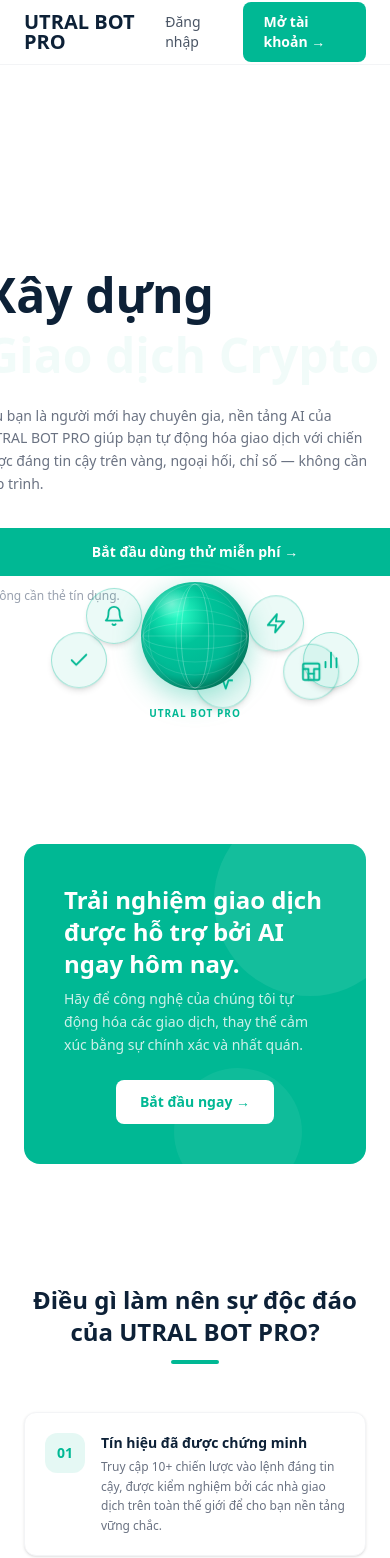
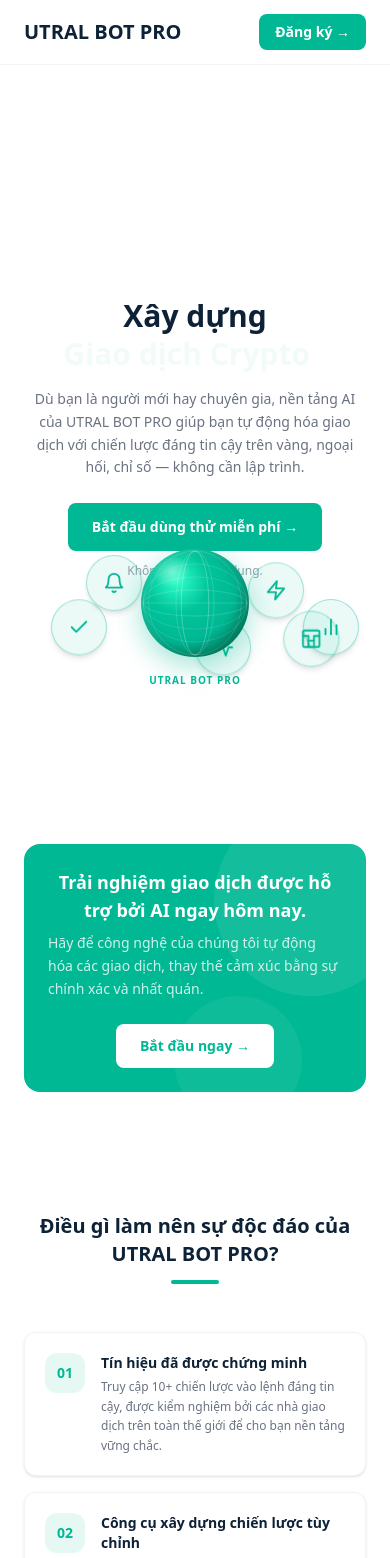
Before and after one commit to trongkhoile/web_quan_ly, a Next.js app: page / in a window 390 px wide. Shown: the top 1558 px of the page. Built offline with nearby package versions, Linux system fonts and the light colour scheme.

Commit message:
Responsive mobile: smaller text, reduced padding, 2-col grids on sm, smaller network

```diff
--- a/app/page.tsx
+++ b/app/page.tsx
@@ -118,9 +118,10 @@
           </Link>
           <div className="hidden md:flex items-center gap-7"></div>
           <div className="flex items-center gap-3">
-            <Link href="/login" className="text-sm font-medium text-gray-600 hover:text-[#00b894] transition px-3 py-2">Đăng nhập</Link>
-            <Link href="/login" className="text-sm font-bold text-white px-5 py-2.5 rounded-lg hover:opacity-90 transition" style={{ background: T }}>
-              Mở tài khoản →
+            <Link href="/login" className="hidden sm:block text-sm font-medium text-gray-600 hover:text-[#00b894] transition px-3 py-2">Đăng nhập</Link>
+            <Link href="/login" className="text-sm font-bold text-white px-4 py-2 sm:px-5 sm:py-2.5 rounded-lg hover:opacity-90 transition" style={{ background: T }}>
+              <span className="hidden sm:inline">Mở tài khoản →</span>
+              <span className="sm:hidden">Đăng ký →</span>
             </Link>
           </div>
         </div>
@@ -128,29 +129,29 @@
 
       {/* ── HERO ── */}
       <section className="pt-16 min-h-screen flex items-center relative">
-        <div className="mx-auto max-w-6xl px-6 py-24 flex flex-col md:flex-row items-center gap-10 w-full">
+        <div className="mx-auto max-w-6xl px-6 py-10 md:py-24 flex flex-col md:flex-row items-center gap-8 md:gap-10 w-full">
           {/* Left */}
-          <div className="flex-1 max-w-lg">
-            <h1 className="text-5xl font-black leading-tight mb-5 text-[#0d2137]">
+          <div className="flex-1 max-w-lg text-center md:text-left">
+            <h1 className="text-3xl sm:text-4xl md:text-5xl font-black leading-tight mb-4 md:mb-5 text-[#0d2137]">
               Xây dựng<br />
               <span className="transition-opacity duration-300 whitespace-nowrap" style={{ color: T, opacity: show ? 1 : 0 }}>
                 Giao dịch {heroWords[wordIdx]}
               </span>
               <span className="anim-blink" style={{ color: T }}>|</span>
             </h1>
-            <p className="text-gray-500 text-sm leading-relaxed mb-8 max-w-sm">
+            <p className="text-gray-500 text-sm leading-relaxed mb-6 md:mb-8 max-w-sm mx-auto md:mx-0">
               Dù bạn là người mới hay chuyên gia, nền tảng AI của UTRAL BOT PRO giúp bạn tự động hóa giao dịch với chiến lược đáng tin cậy trên vàng, ngoại hối, chỉ số — không cần lập trình.
             </p>
-            <div className="flex flex-col sm:flex-row gap-3">
+            <div className="flex justify-center md:justify-start">
               <Link href="/login" className="inline-flex items-center justify-center gap-2 text-white font-bold px-6 py-3.5 rounded-lg text-sm hover:opacity-90 transition" style={{ background: T }}>
                 Bắt đầu dùng thử miễn phí →
               </Link>
             </div>
-            <p className="text-xs text-gray-400 mt-3">Không cần thẻ tín dụng.</p>
+            <p className="text-xs text-gray-400 mt-3 text-center md:text-left">Không cần thẻ tín dụng.</p>
           </div>
 
           {/* Right — floating network */}
-          <div className="flex-1 flex justify-center items-center relative h-[400px] w-full max-w-[420px]">
+          <div className="flex-1 flex justify-center items-center relative h-[260px] sm:h-[320px] md:h-[400px] w-full max-w-[420px]">
             {/* Dashed lines — dynamically updated by RAF loop */}
             <svg ref={netSvgRef} className="absolute inset-0 w-full h-full" viewBox="0 0 420 400" style={{ zIndex:1 }}>
               {[0,1,2,3,4,5].map(i => (
@@ -229,12 +230,12 @@
 
       {/* ── CTA BANNER ── */}
       <section className="px-6 pb-10">
-        <div className="mx-auto max-w-5xl rounded-2xl p-10 flex flex-col md:flex-row items-center justify-between gap-6 relative overflow-hidden"
+        <div className="mx-auto max-w-5xl rounded-2xl p-6 md:p-10 flex flex-col md:flex-row items-center justify-between gap-6 relative overflow-hidden"
           style={{ background: T }}>
           <div className="absolute -right-10 -top-10 w-48 h-48 rounded-full opacity-20" style={{ background: "rgba(255,255,255,0.4)" }} />
           <div className="absolute right-16 -bottom-8 w-32 h-32 rounded-full opacity-15" style={{ background: "rgba(255,255,255,0.4)" }} />
           <div className="relative z-10 max-w-lg">
-            <h2 className="text-white font-black text-2xl mb-2">Trải nghiệm giao dịch được hỗ trợ bởi AI ngay hôm nay.</h2>
+            <h2 className="text-white font-black text-lg md:text-2xl mb-2 text-center md:text-left">Trải nghiệm giao dịch được hỗ trợ bởi AI ngay hôm nay.</h2>
             <p className="text-white/80 text-sm leading-relaxed">Hãy để công nghệ của chúng tôi tự động hóa các giao dịch, thay thế cảm xúc bằng sự chính xác và nhất quán.</p>
           </div>
           <Link href="/login" className="relative z-10 shrink-0 bg-white font-bold text-sm px-6 py-3 rounded-lg hover:bg-gray-50 transition" style={{ color: T }}>
@@ -247,10 +248,10 @@
       <section className="py-20 px-6">
         <div ref={featuresRef.ref} className="mx-auto max-w-5xl">
           <div className={`text-center mb-12 ${featuresRef.visible ? "anim-fade-up" : "opacity-0"}`}>
-            <h2 className="text-2xl font-black text-[#0d2137]">Điều gì làm nên sự độc đáo của UTRAL BOT PRO?</h2>
+            <h2 className="text-xl md:text-2xl font-black text-[#0d2137]">Điều gì làm nên sự độc đáo của UTRAL BOT PRO?</h2>
             <div className="mx-auto mt-3 w-12 h-1 rounded-full" style={{ background: T }} />
           </div>
-          <div className="grid md:grid-cols-3 gap-5">
+          <div className="grid sm:grid-cols-2 md:grid-cols-3 gap-4 md:gap-5">
             {[
               { title:"Tín hiệu đã được chứng minh",  desc:"Truy cập 10+ chiến lược vào lệnh đáng tin cậy, được kiểm nghiệm bởi các nhà giao dịch trên toàn thế giới để cho bạn nền tảng vững chắc." },
               { title:"Công cụ xây dựng chiến lược tùy chỉnh", desc:"Thiết kế và khởi chạy bot giao dịch riêng với các chỉ báo và cài đặt tùy chỉnh, giúp bạn kiểm soát hoàn toàn phương pháp giao dịch." },
@@ -278,10 +279,10 @@
       {/* ── STEPS ── */}
       <section className="py-20 px-6" style={{ background: "rgba(0,184,148,0.04)" }}>
         <div ref={stepsRef.ref} className="mx-auto max-w-5xl">
-          <h2 className={`text-2xl font-black text-center text-[#0d2137] mb-14 ${stepsRef.visible ? "anim-fade-up" : "opacity-0"}`}>
+          <h2 className={`text-xl md:text-2xl font-black text-center text-[#0d2137] mb-10 md:mb-14 ${stepsRef.visible ? "anim-fade-up" : "opacity-0"}`}>
             Bắt đầu chỉ với 3 bước đơn giản
           </h2>
-          <div className="grid md:grid-cols-3 gap-8">
+          <div className="grid md:grid-cols-3 gap-6 md:gap-8">
             {[
               { n:"1", title:"Xây dựng Bot Giao Dịch của Bạn",   desc:"Chọn thị trường ưa thích, áp dụng các chiến lược đáng tin cậy, tùy chỉnh cài đặt bot của bạn, và cuối cùng tải xuống phiên bản MT5 đã biên dịch.", delay:"0s" },
               { n:"2", title:"Kết nối tài khoản giao dịch của bạn", desc:"Nhập bot đã biên dịch vào nền tảng MetaTrader, liên kết nó với tài khoản giao dịch của bạn và chuẩn bị cho giao dịch thực hoặc giao dịch thử nghiệm.", delay:"0.15s" },
@@ -309,12 +310,12 @@
       <section className="py-20 px-6">
         <div ref={testiRef.ref} className="mx-auto max-w-5xl">
           <div className={`flex flex-col md:flex-row justify-between items-start gap-6 mb-12 ${testiRef.visible ? "anim-fade-up" : "opacity-0"}`}>
-            <h2 className="text-3xl font-black text-[#0d2137] max-w-sm leading-tight">
+            <h2 className="text-xl md:text-3xl font-black text-[#0d2137] max-w-sm leading-tight">
               Hàng ngàn nhà giao dịch tin tưởng và sử dụng UTRAL BOT PRO để đạt được lợi nhuận.
               <Link href="/login" className="block text-sm font-normal mt-2 hover:underline" style={{ color: T }}>Xem tất cả →</Link>
             </h2>
           </div>
-          <div className="grid md:grid-cols-3 gap-5">
+          <div className="grid sm:grid-cols-2 md:grid-cols-3 gap-4 md:gap-5">
             {[
               { name:"Nguyễn Văn Tuấn", stars:5, title:"Bot giao dịch tốt nhất tôi từng dùng.", body:"\"Đây là bot giao dịch ngoại hối tốt nhất mà tôi từng sử dụng. Tôi đã kết nối hơn 3 tài khoản MT5 và đang thử nghiệm...\"", delay:"0s" },
               { name:"Trần Minh Khoa",  stars:5, title:"UTRAL BOT PRO thực sự hiệu quả!",      body:"\"Trước hết, bot thực sự rất hiệu quả! Bên cạnh đó, nếu có cập nhật hoặc cần trợ giúp, đội ngũ sẽ dành thời gian giải thích cho bạn...\"", delay:"0.1s" },
@@ -351,17 +352,17 @@
       {/* ── STATS ── */}
       <section className="py-20 px-6 bg-white">
         <div className="mx-auto max-w-5xl text-center">
-          <h2 className="text-2xl font-black text-[#0d2137] mb-3">Được tin dùng trên toàn thế giới từ năm 2021.</h2>
-          <p className="text-gray-500 text-sm mb-12">Hàng ngàn nhà giao dịch đã tự động hóa chiến lược của họ với UTRAL BOT PRO.</p>
-          <div className="grid grid-cols-3 gap-8">
+          <h2 className="text-xl md:text-2xl font-black text-[#0d2137] mb-3">Được tin dùng trên toàn thế giới từ năm 2021.</h2>
+          <p className="text-gray-500 text-sm mb-8 md:mb-12">Hàng ngàn nhà giao dịch đã tự động hóa chiến lược của họ với UTRAL BOT PRO.</p>
+          <div className="grid grid-cols-3 gap-4 md:gap-8">
             {[
-              { value:"+5.000", label:"Các thương nhân đã đăng ký" },
-              { value:"24/7",   label:"Hệ thống hoạt động liên tục" },
+              { value:"+5.000", label:"Thương nhân đã đăng ký" },
+              { value:"24/7",   label:"Hệ thống hoạt động" },
               { value:"<1s",    label:"Tốc độ đặt lệnh" },
             ].map((s) => (
               <div key={s.label}>
-                <div className="text-4xl font-black mb-2" style={{ color: T }}>{s.value}</div>
-                <div className="text-gray-500 text-sm">{s.label}</div>
+                <div className="text-2xl sm:text-3xl md:text-4xl font-black mb-1 md:mb-2" style={{ color: T }}>{s.value}</div>
+                <div className="text-gray-500 text-xs md:text-sm">{s.label}</div>
               </div>
             ))}
           </div>
@@ -371,7 +372,7 @@
       {/* ── FAQ ── */}
       <section className="py-20 px-6" style={{ background: "rgba(0,184,148,0.03)" }}>
         <div ref={faqRef.ref} className="mx-auto max-w-3xl">
-          <h2 className={`text-2xl font-black text-[#0d2137] text-center mb-12 ${faqRef.visible ? "anim-fade-up" : "opacity-0"}`}>
+          <h2 className={`text-xl md:text-2xl font-black text-[#0d2137] text-center mb-8 md:mb-12 ${faqRef.visible ? "anim-fade-up" : "opacity-0"}`}>
             Câu hỏi thường gặp
           </h2>
           <div className={faqRef.visible ? "anim-fade-up" : "opacity-0"}>
@@ -389,7 +390,7 @@
       </section>
 
       {/* ── FOOTER ── */}
-      <footer className="border-t border-gray-100 py-16 px-6 bg-white">
+      <footer className="border-t border-gray-100 py-10 md:py-16 px-6 bg-white">
         <div className="mx-auto max-w-5xl">
           <div className="flex flex-col md:flex-row gap-12 mb-12">
             {/* Brand */}
```
